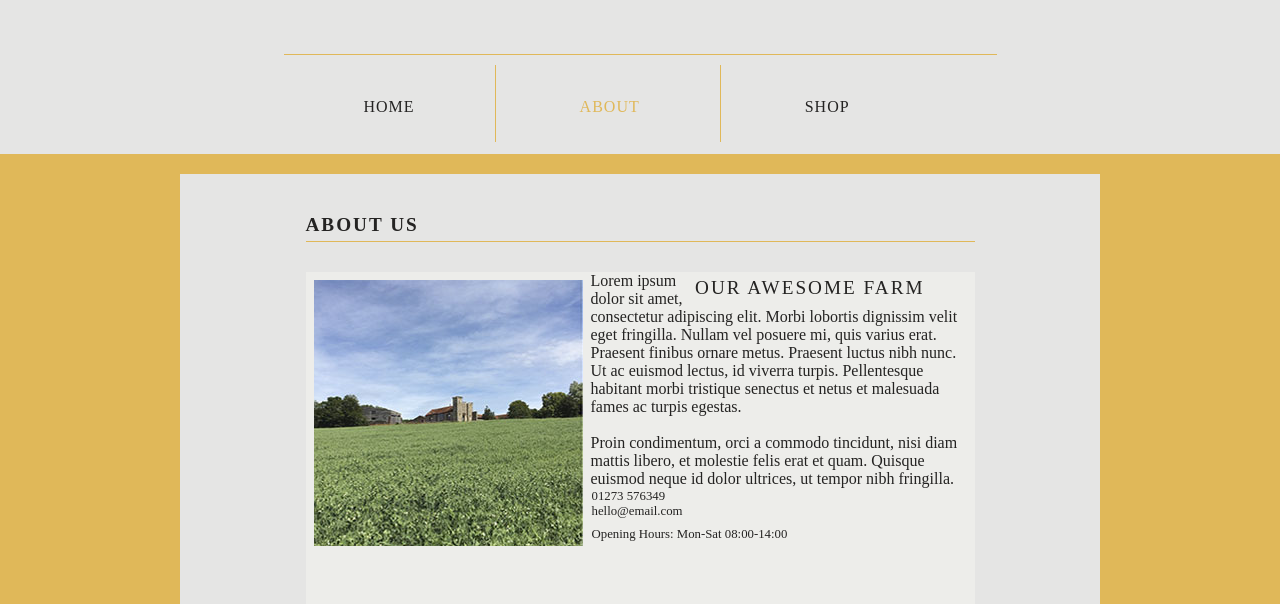
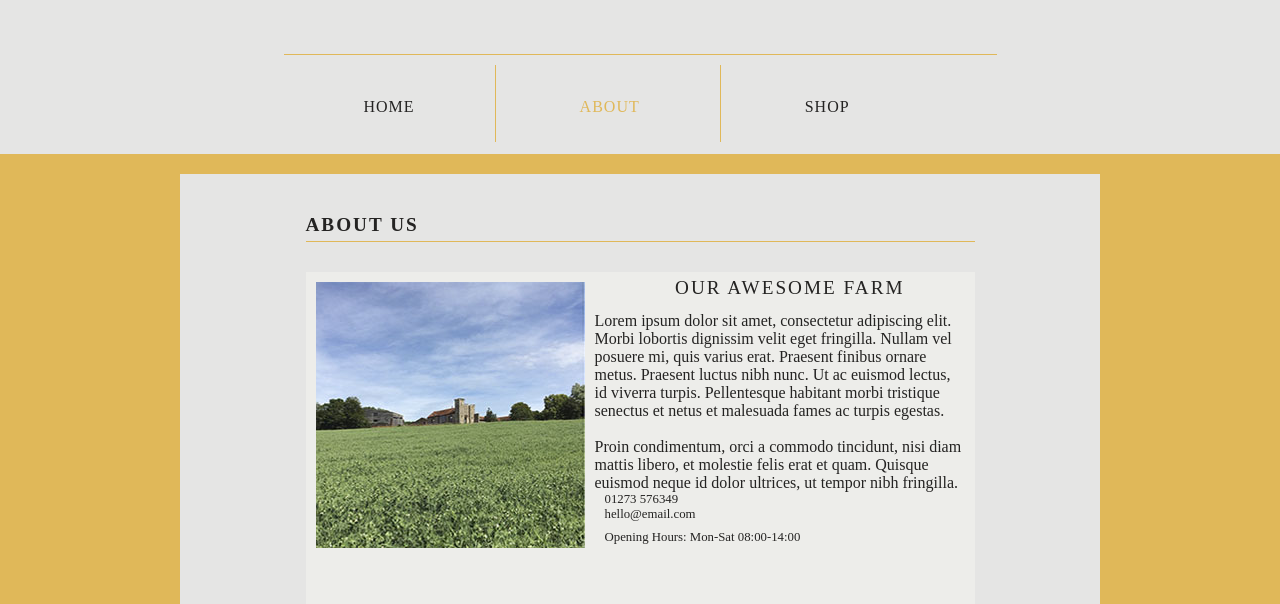
Before and after one commit to IzzySmillie/Save-the-Bees, a plain HTML site: page about.html in a window 1280 px wide. Shown: the part 196-800 px from the top of the page. Drawn offline with Linux system fonts and the light colour scheme.

Commit message:
Fixed 'About Us' section on about page

```diff
--- a/about.html
+++ b/about.html
@@ -32,13 +32,13 @@
     <div class = "farm">
       <h3 class = "awesome-farm">our awesome farm</h3>
       <img src = "images/farm.jpg">
-      <p>Lorem ipsum dolor sit amet, consectetur adipiscing elit.
+      <p class = "farm-text-top">Lorem ipsum dolor sit amet, consectetur adipiscing elit.
         Morbi lobortis dignissim velit eget fringilla. Nullam vel posuere mi,
         quis varius erat. Praesent finibus ornare metus. Praesent luctus nibh
         nunc. Ut ac euismod lectus, id viverra turpis. Pellentesque habitant
         morbi tristique senectus et netus et malesuada fames ac turpis egestas.</p>
       <br />
-      <p>Proin condimentum, orci a commodo tincidunt, nisi diam mattis libero, et molestie felis erat et quam. Quisque euismod neque id dolor ultrices, ut tempor nibh fringilla.</p>
+      <p class = "farm-text-second">Proin condimentum, orci a commodo tincidunt, nisi diam mattis libero, et molestie felis erat et quam. Quisque euismod neque id dolor ultrices, ut tempor nibh fringilla.</p>
 
     <div class = "farm-contact">
       <p>01273 576349</p>
--- a/index.css
+++ b/index.css
@@ -229,22 +229,27 @@ a.active{
 
 .farm img{
   float:left;
-  margin:8px;
+  margin:10px;
 }
 
 .awesome-farm{
   padding:5px;
   float:right;
-  margin-right:45px;
+  margin-right:65px;
 }
 
-.farm p{
-  padding 3px;
+
+.farm-text-top{
+  padding:40px 10px 0;
+}
+
+.farm-text-second{
+  padding-right:10px;
 }
 
 .farm-contact{
   float:left;
-  padding:1px;
+  padding-left:10px;
   font-size:0.8em;
 }
 
```
